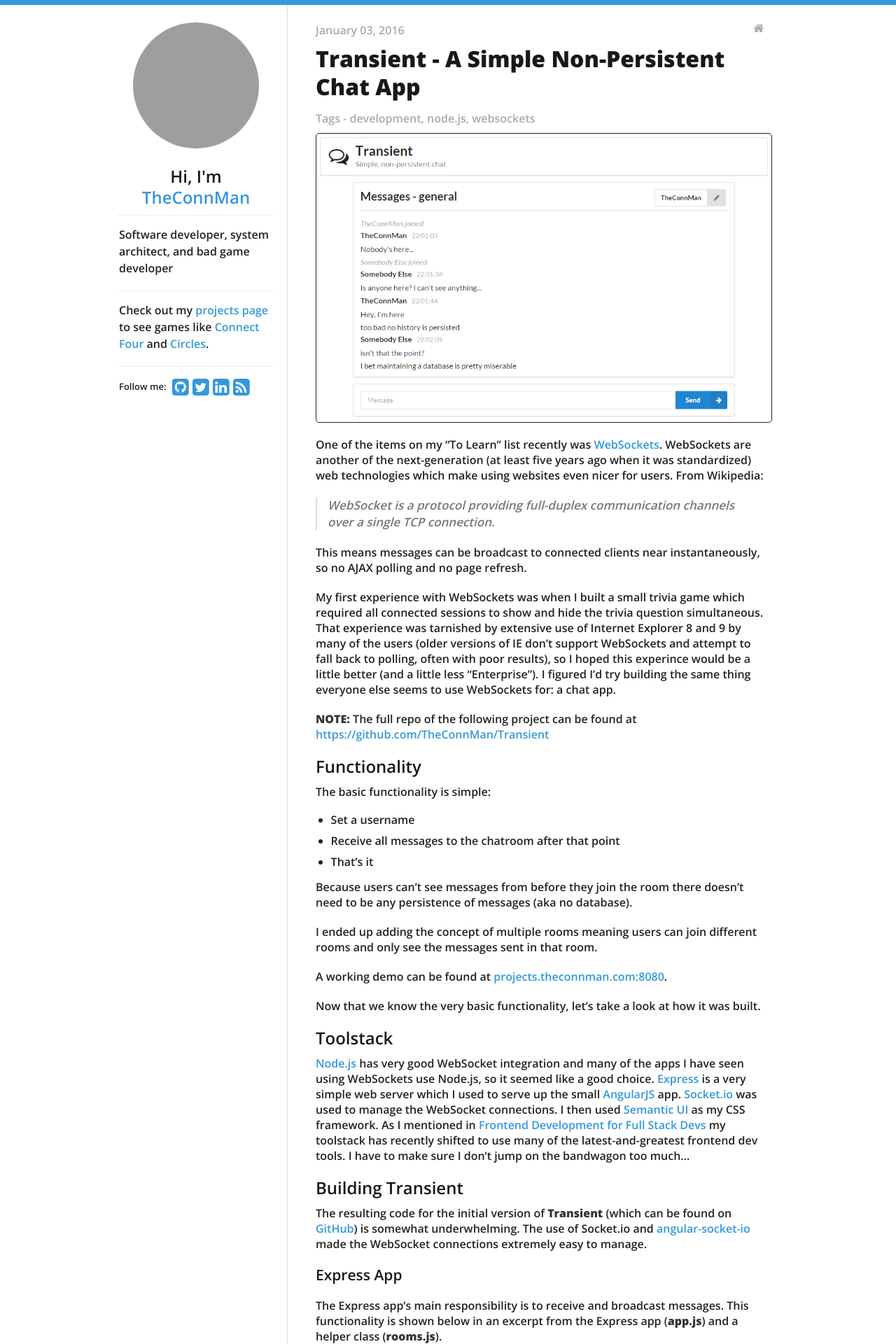
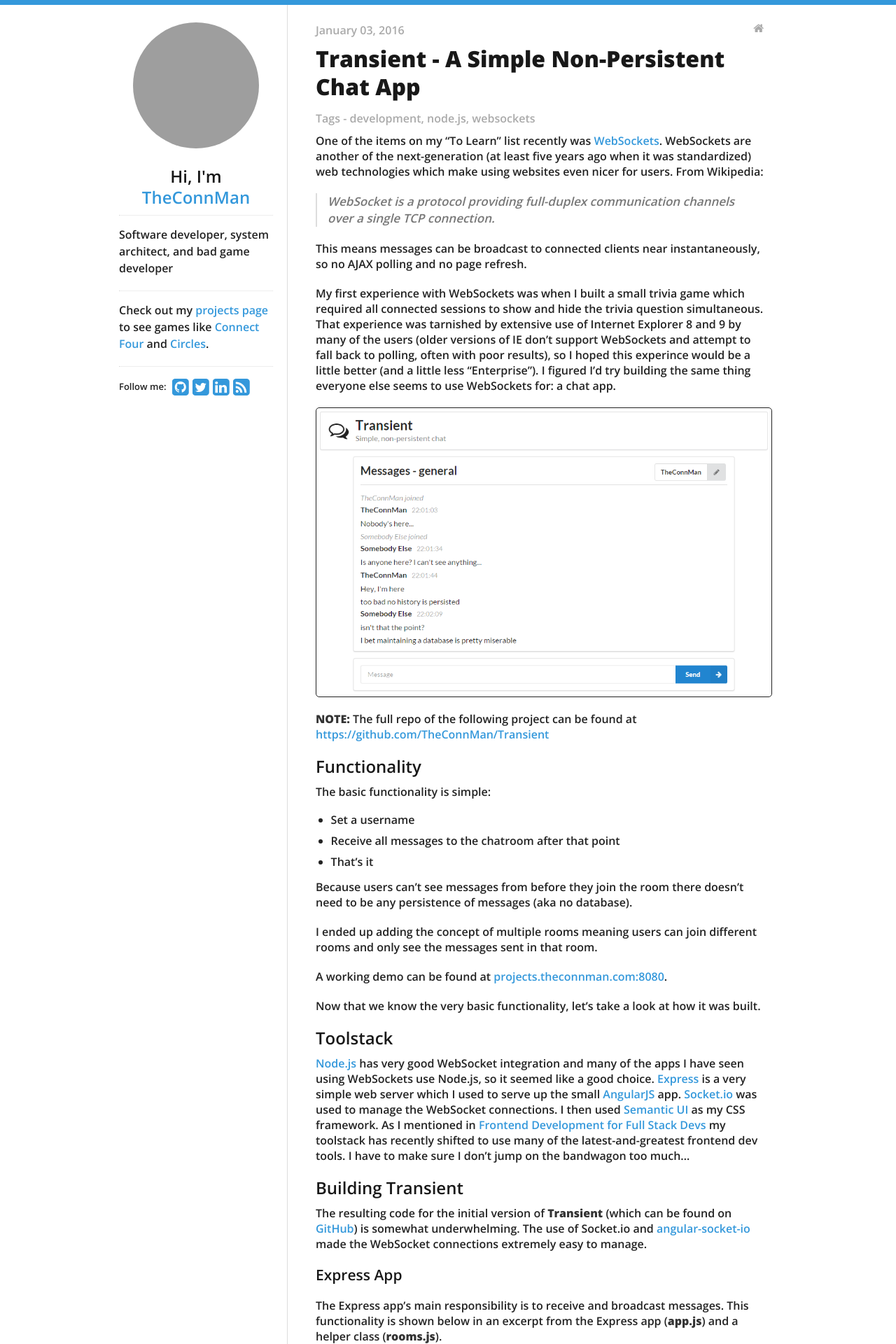
Before and after one commit to TheConnMan/TheConnMan.github.io, a Jekyll site: the page built from _posts/2016-01-03-Transient.md, in a window 1280 px wide. Shown: the top 1920 px of the page at 70% size. Built offline with Jekyll 4.4.1, drawn with Linux system fonts in a browser that asks for light colours; nearby versions of some CDN libraries; comment, search, counter and statistics services are not loaded; grey boxes are pictures that could not be loaded.

Commit message:
Move image into content in Transient post

```diff
--- a/_posts/2016-01-03-Transient.md
+++ b/_posts/2016-01-03-Transient.md
@@ -6,8 +6,6 @@
 tags: [development, node.js, websockets]
 ---
 
-![Transient Screenshot](/assets/images/Transient.png)
-
 One of the items on my "To Learn" list recently was [WebSockets](https://en.wikipedia.org/wiki/WebSocket). WebSockets are another of the next-generation (at least five years ago when it was standardized) web technologies which make using websites even nicer for users. From Wikipedia:
 
 > WebSocket is a protocol providing full-duplex communication channels over a single TCP connection.
@@ -15,6 +13,8 @@
 This means messages can be broadcast to connected clients near instantaneously, so no AJAX polling and no page refresh.
 
 My first experience with WebSockets was when I built a small trivia game which required all connected sessions to show and hide the trivia question simultaneous. That experience was tarnished by extensive use of Internet Explorer 8 and 9 by many of the users (older versions of IE don't support WebSockets and attempt to fall back to polling, often with poor results), so I hoped this experince would be a little better (and a little less "Enterprise"). I figured I'd try building the same thing everyone else seems to use WebSockets for: a chat app.
+
+![Transient Screenshot](/assets/images/Transient.png)
 
 **NOTE:** The full repo of the following project can be found at [https://github.com/TheConnMan/Transient](https://github.com/TheConnMan/Transient)
 
```
